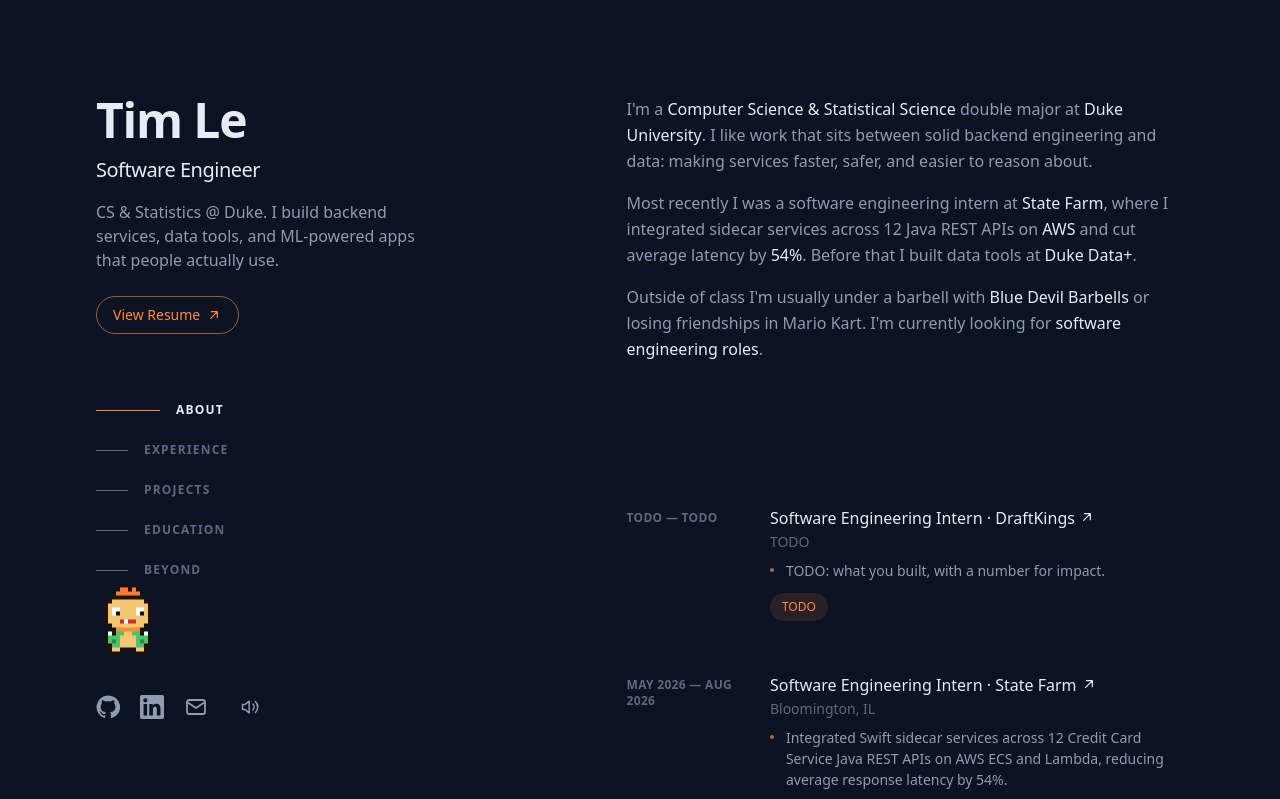
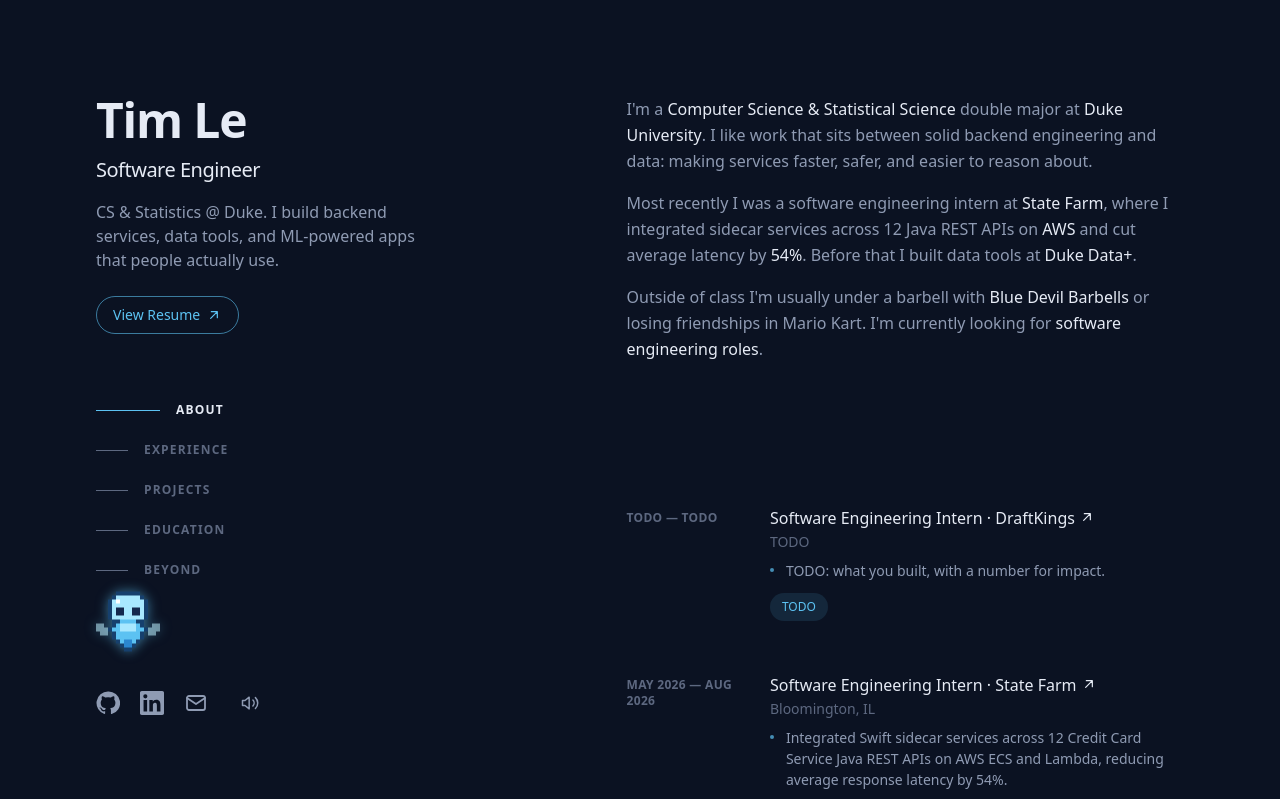
Before and after one commit to timphamle/portfolio, a Next.js app: page / in a window 1280 px wide. Shown: the top 799 px of the page. Built offline with nearby package versions, Linux system fonts and the light colour scheme.

Commit message:
Switch mascot to a blue allay, match accent color, hide dev indicator

```diff
--- a/next.config.ts
+++ b/next.config.ts
@@ -6,6 +6,8 @@ const nextConfig: NextConfig = {
   output: "export",
   trailingSlash: true,
   images: { unoptimized: true },
+  // Hide the Next.js dev-tools badge (bottom-left in `npm run dev`); it overlaps the mascot.
+  devIndicators: false,
 };
 
 export default nextConfig;
--- a/src/app/globals.css
+++ b/src/app/globals.css
@@ -1,16 +1,16 @@
 @import "tailwindcss";
 
 /* ---- Theme tokens ----
-   Navy base (the blue you liked) + colors pulled from the mascot:
-   orange (hair/bandana) as the main accent, shell green as a secondary. */
+   Navy base + the allay mascot's glowing sky blue as the accent,
+   with green kept for numbers/metrics. */
 @theme {
   --color-bg: #0b1222;
   --color-bg-raised: #111a2e;
   --color-ink: #e6ebf5;
   --color-muted: #8f9bb3;
   --color-faint: #5d6880;
-  --color-accent: #ff8a3d;
-  --color-accent-soft: rgb(255 138 61 / 0.12);
+  --color-accent: #5cc2f2;
+  --color-accent-soft: rgb(92 194 242 / 0.12);
   --color-shell: #4cc26a;
   --color-shell-soft: rgb(76 194 106 / 0.12);
   --font-sans: var(--font-geist-sans), ui-sans-serif, system-ui, sans-serif;
--- a/src/app/not-found.tsx
+++ b/src/app/not-found.tsx
@@ -6,7 +6,7 @@ export default function NotFound() {
     <main className="relative z-10 flex min-h-screen flex-col items-center justify-center px-6 text-center">
       <MascotSprite size={96} />
       <h1 className="mt-6 font-mono text-5xl font-bold text-ink">404</h1>
-      <p className="mt-3">Spike looked everywhere. This page doesn&apos;t exist.</p>
+      <p className="mt-3">The allay searched everywhere. This page doesn&apos;t exist.</p>
       <Link href="/" className="mt-6 rounded-full border border-accent/60 px-4 py-2 text-sm font-medium text-accent hover:bg-accent-soft">
         Back home
       </Link>
--- a/src/components/mascot/MascotSprite.tsx
+++ b/src/components/mascot/MascotSprite.tsx
@@ -1,52 +1,56 @@
 /**
- * PLACEHOLDER mascot: an original pixel-art spiky-shelled dino kid.
- * Swap this for real art later: replace the <svg> with an <img src="/mascot/idle.png" />
+ * Mascot: a blue allay, hand-drawn as our own pixel art (fan art, not a game texture).
+ * To swap in different art later, replace the <svg> with an <img src="/mascot/idle.png" />
  * (or a sprite sheet) and keep the same props.
  *
- * Legend:  O outline · S skin · H hair · W white · K pupil · R mouth
- *          B bandana · G shell · g shell shade · . empty
+ * Legend:  O outline · L light body · B body · D deep blue · W highlight
+ *          K eye · w wing · . empty
  */
 const PIXELS = [
-  "......HH.H......",
-  ".....HHHHHH.....",
-  "....OOOOOOOO....",
-  "...OSSSSSSSSO...",
-  "..OSSSSSSSSSSO..",
-  "..OSWWSSSSWWSO..",
-  "..OSWKSSSSWKSO..",
-  "..OSSSSSSSSSSO..",
-  "..OSSSRWRRSSSO..",
-  "...OSSSSSSSSO...",
+  "................",
+  ".....OOOOOO.....",
+  "....OLLLLLLO....",
+  "...OLWLLLLLLO...",
+  "...OLLLLLLLLO...",
+  "...OLKKLLKKLO...",
+  "...OLKKLLKKLO...",
+  "...OLLLLLLLLO...",
+  "....OOBBBBOO....",
+  "ww..OBLLLLBO..ww",
+  "wwwOBBLLLLBBOwww",
+  ".ww.OBBBBBBO.ww.",
   "....OBBBBBBO....",
-  "...WOGGSSGGOW...",
-  "..OGGGSSSSGGGO..",
-  "..OGgGSSSSGgGO..",
-  "...OGGSSSSGGO...",
-  "...OSSO..OSSO...",
-  "...OOOO..OOOO...",
+  ".....OBDDBO.....",
+  "......ODDO......",
+  ".......OO.......",
 ];
 
 const COLORS: Record<string, string> = {
-  O: "#1b130c",
-  S: "#f4c873",
-  H: "#ff7a29",
+  O: "#16406e",
+  L: "#a8e8ff",
+  B: "#5cc2f2",
+  D: "#2b86cf",
   W: "#ffffff",
-  K: "#111111",
-  R: "#c92f2f",
-  B: "#ff8a3d",
-  G: "#4cc26a",
-  g: "#2f8a47",
+  K: "#14284d",
+  w: "rgba(190, 240, 255, 0.55)",
 };
 
 export function MascotSprite({ size = 80, happy = false }: { size?: number; happy?: boolean }) {
   // "happy" pose: closed, smiling eyes.
   const rows = happy
-    ? PIXELS.map((r, y) => (y === 5 ? "..OSSSSSSSSSSO.." : y === 6 ? "..OSKKSSSSKKSO.." : r))
+    ? PIXELS.map((r, y) => (y === 5 ? "...OLLLLLLLLO..." : y === 6 ? "...OLKKLLKKLO..." : r))
     : PIXELS;
   const w = rows[0].length;
   const h = rows.length;
   return (
-    <svg viewBox={`0 0 ${w} ${h}`} width={size} height={(size * h) / w} shapeRendering="crispEdges" aria-hidden>
+    <svg
+      viewBox={`0 0 ${w} ${h}`}
+      width={size}
+      height={(size * h) / w}
+      shapeRendering="crispEdges"
+      style={{ filter: "drop-shadow(0 0 6px rgba(92, 194, 242, 0.55))" }}
+      aria-hidden
+    >
       {rows.flatMap((row, y) =>
         [...row].map((c, x) =>
           COLORS[c] ? <rect key={`${x}-${y}`} x={x} y={y} width={1} height={1} fill={COLORS[c]} /> : null,
--- a/src/content/mascot.ts
+++ b/src/content/mascot.ts
@@ -1,21 +1,21 @@
 // Speech-bubble lines for the mascot. Edit freely.
-export const mascotName = "Spike"; // placeholder name
+export const mascotName = "Allay";
 
 export const mascotLines = {
   // Shown when you click the mascot, in a rotating order.
   general: [
-    "hey! i'm Spike, Tim's sidekick 👋",
-    "click around, the projects are the good part",
+    "hi! i'm Tim's allay 💙",
+    "i fetch things. like projects →",
     "PR'd today 💪",
     "ask Tim about RAG pipelines",
     "first place, finance track. just saying 🏆",
   ],
-  // Shown when a section is in view.
+  // Shown when a section scrolls into view.
   sections: {
     about: "that's my guy ↗",
     experience: "54% faster APIs. not bad.",
     projects: "click a card for the deep dive →",
     education: "duke, double major. nerd.",
-    beyond: "yes, i'm the mario kart main",
+    beyond: "yes, he plays bowser jr.",
   } as Record<string, string>,
 };
```
Also changed, not shown: 2 other files (tests, documents, lock files or other folders).
